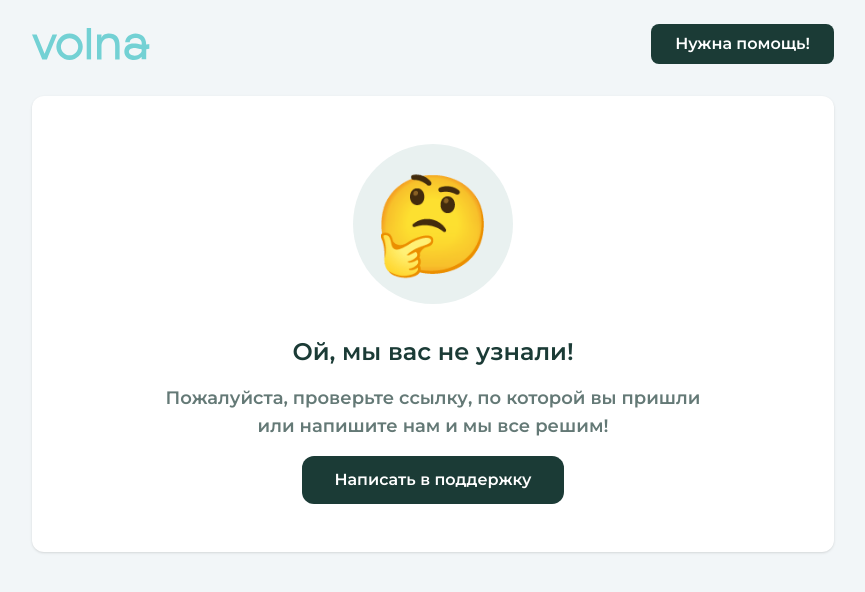
After one commit to kushedow/volna-app, a Python web app: template src/templates/errors/404.html in a window 1280 px wide. The commit adds this page. Shown: the top 592 px of the page, without its empty margins (207-1072 px from the left). Run offline with Jinja, Linux system fonts and the light colour scheme; the template is opened without the code that fills it, so the values that code supplies are empty.

Commit message:
Better uploads, error 404, back button

```diff
--- a/src/templates/document.html
+++ b/src/templates/document.html
@@ -4,6 +4,10 @@
 {% block title %}Volna - Личный кабинет{% endblock %}
 
 {% block content %}
+
+    <div class="mb-6">
+       <a href="/profile/{{ amo_id }}" class="text-gray-500">← Назад</a>
+    </div>
 
     <h1 class="text-[#1B3B36] text-2xl font-semibold mb-4">
       {{document.title}}
--- /dev/null
+++ b/src/templates/errors/404.html
@@ -0,0 +1,33 @@
+{# templates/index.html #}
+{% extends "base.html" %}
+
+{% block title %}Volna - Личный кабинет{% endblock %}
+
+{% block content %}
+
+
+<div class="text-center max-w-xl mx-auto m-6">
+    <!-- Emoji Container -->
+    <div class="w-40 h-40 bg-[#E9F1F0] rounded-full flex items-center justify-center mx-auto mb-8">
+      <span class="text-8xl">🤔</span>
+    </div>
+
+    <!-- Header Text -->
+    <h1 class="text-2xl font-semibold text-[#1B3B36] mb-4">
+      Ой, мы вас не узнали!
+    </h1>
+
+    <!-- Description Text -->
+    <p class="text-[#647976] text-lg mb-4">
+      Пожалуйста, проверьте ссылку, по которой вы пришли или напишите нам и мы все решим!
+    </p>
+
+    <!-- Button -->
+    <button class="bg-[#1B3B36] text-white px-8 py-3 rounded-xl hover:bg-opacity-90 transition-colors">
+      Написать в поддержку
+    </button>
+  </div>
+
+
+
+{% endblock %}
```
Also changed, not shown: main.py (+6 -25 lines), src/models/document.py (+11 -2 lines).
